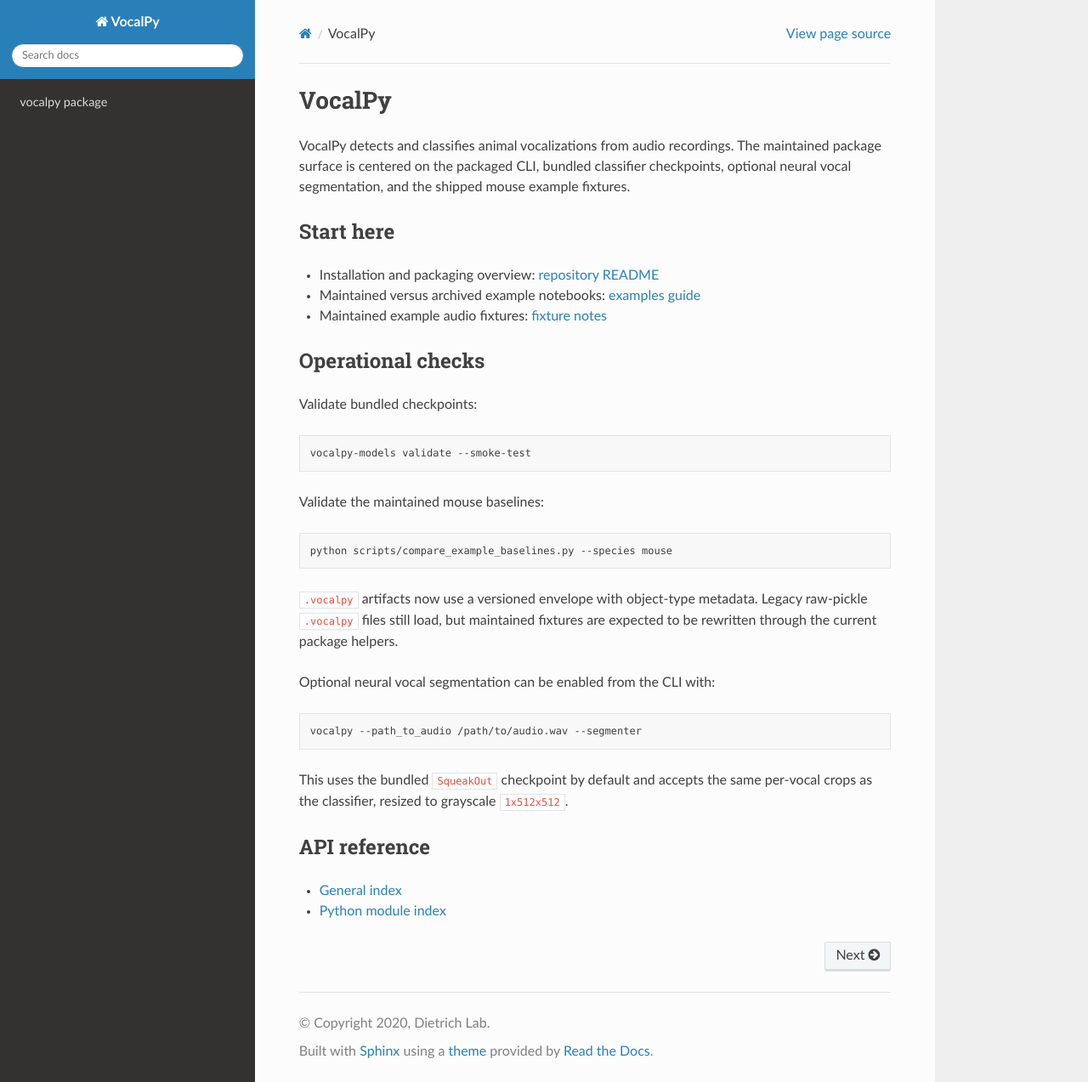
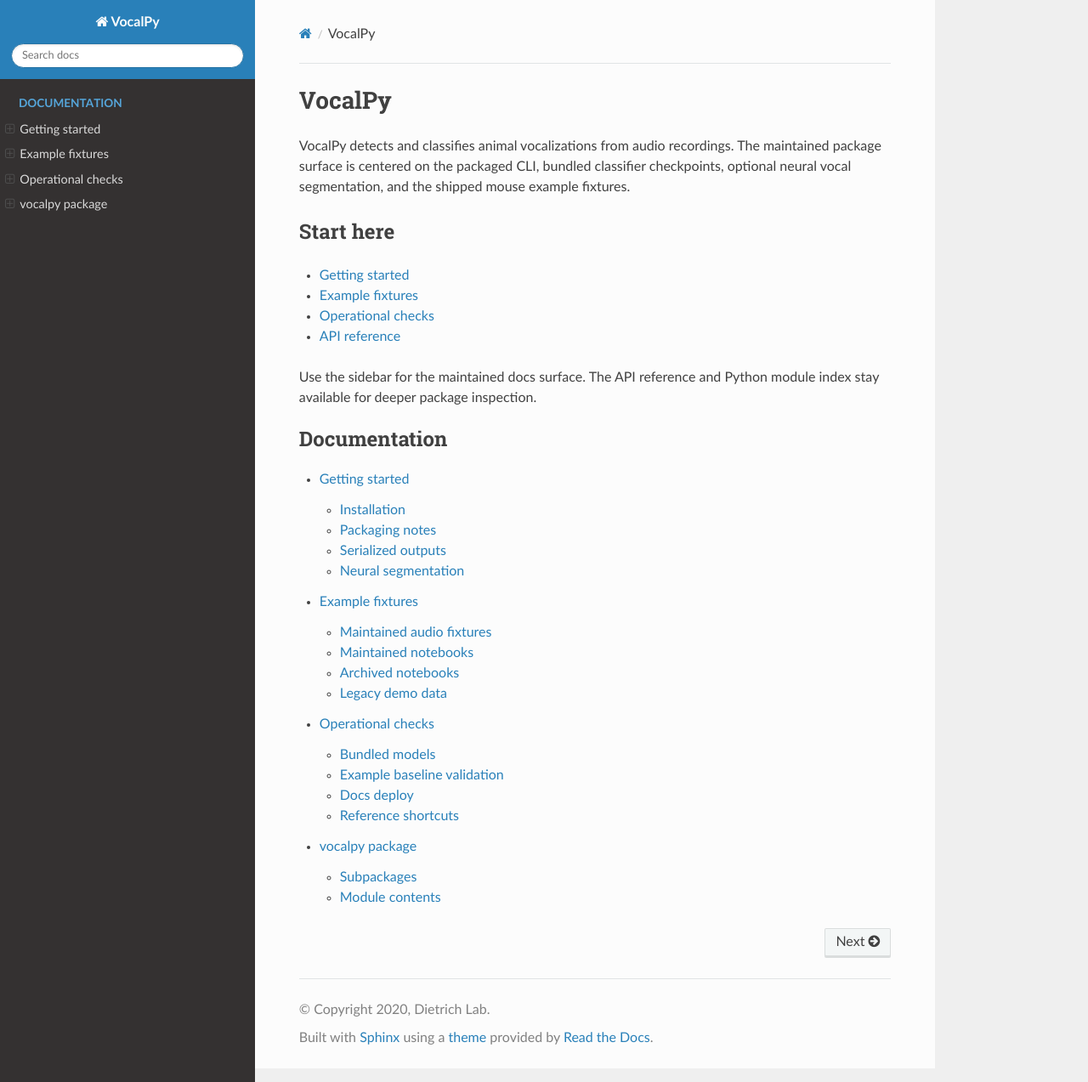
Before and after one commit to gumadeiras/vocalpy, a Sphinx documentation site: the page built from docs/index.md, in a window 1280 px wide and 1273 px high. Shown: the whole window at 85% size. Built offline with Sphinx 7.4.7 and the Read the Docs theme 3.1.0, drawn with Linux system fonts in a browser that asks for light colours.

Commit message:
Restructure docs navigation
Replace the repository-link landing page with first-class docs pages for
getting started, example fixtures, and operational checks. This gives
the published site a real sidebar navigation surface instead of pushing
readers back to GitHub for the basic workflow.

Expand the RTD navigation, remove the source-link chrome, and keep the
API reference under the same toctree so the hosted docs read like a
coherent site rather than a thin wrapper around the repo.

````diff
--- a/docs/conf.py
+++ b/docs/conf.py
@@ -29,3 +29,8 @@
 html_theme = "sphinx_rtd_theme"
 html_static_path = ["_static"]
 html_extra_path = ["CNAME", ".nojekyll"]
+html_show_sourcelink = False
+html_theme_options = {
+    "collapse_navigation": False,
+    "navigation_depth": 4,
+}
--- a/docs/index.md
+++ b/docs/index.md
@@ -7,44 +7,20 @@
 
 ## Start here
 
-- Installation and packaging overview: [repository README](https://github.com/gumadeiras/vocalpy/blob/master/README.md)
-- Maintained versus archived example notebooks: [examples guide](https://github.com/gumadeiras/vocalpy/blob/master/examples/README.md)
-- Maintained example audio fixtures: [fixture notes](https://github.com/gumadeiras/vocalpy/blob/master/examples/audios/README.md)
+- [Getting started](getting-started.md)
+- [Example fixtures](example-fixtures.md)
+- [Operational checks](operations.md)
+- <a href="_source/vocalpy.html">API reference</a>
 
-## Operational checks
-
-Validate bundled checkpoints:
-
-```sh
-vocalpy-models validate --smoke-test
-```
-
-Validate the maintained mouse baselines:
-
-```sh
-python scripts/compare_example_baselines.py --species mouse
-```
-
-`.vocalpy` artifacts now use a versioned envelope with object-type metadata.
-Legacy raw-pickle `.vocalpy` files still load, but maintained fixtures are
-expected to be rewritten through the current package helpers.
-
-Optional neural vocal segmentation can be enabled from the CLI with:
-
-```sh
-vocalpy --path_to_audio /path/to/audio.wav --segmenter
-```
-
-This uses the bundled `SqueakOut` checkpoint by default and accepts the same
-per-vocal crops as the classifier, resized to grayscale `1x512x512`.
-
-## API reference
-
-- <a href="genindex.html">General index</a>
-- <a href="py-modindex.html">Python module index</a>
+Use the sidebar for the maintained docs surface. The API reference and Python
+module index stay available for deeper package inspection.
 
 ```{toctree}
-:hidden:
+:maxdepth: 2
+:caption: Documentation
 
+getting-started
+example-fixtures
+operations
 _source/vocalpy
 ```
--- /dev/null
+++ b/docs/operations.md
@@ -0,0 +1,34 @@
+# Operational checks
+
+## Bundled models
+
+Validate the shipped checkpoints and print their metadata:
+
+```sh
+vocalpy-models list
+vocalpy-models validate --smoke-test
+```
+
+## Example baseline validation
+
+Validate the maintained mouse fixtures against the current pipeline:
+
+```sh
+python scripts/compare_example_baselines.py --species mouse
+```
+
+## Docs deploy
+
+Docs publish automatically from the `master` branch to
+`https://vocalpy.gumadeiras.com` through GitHub Pages.
+
+DNS needed:
+
+```text
+CNAME vocalpy -> gumadeiras.github.io
+```
+
+## Reference shortcuts
+
+- <a href="genindex.html">General index</a>
+- <a href="py-modindex.html">Python module index</a>
````
Also changed, not shown: docs/example-fixtures.md (added, +32 -0 lines), docs/getting-started.md (added, +51 -0 lines).
